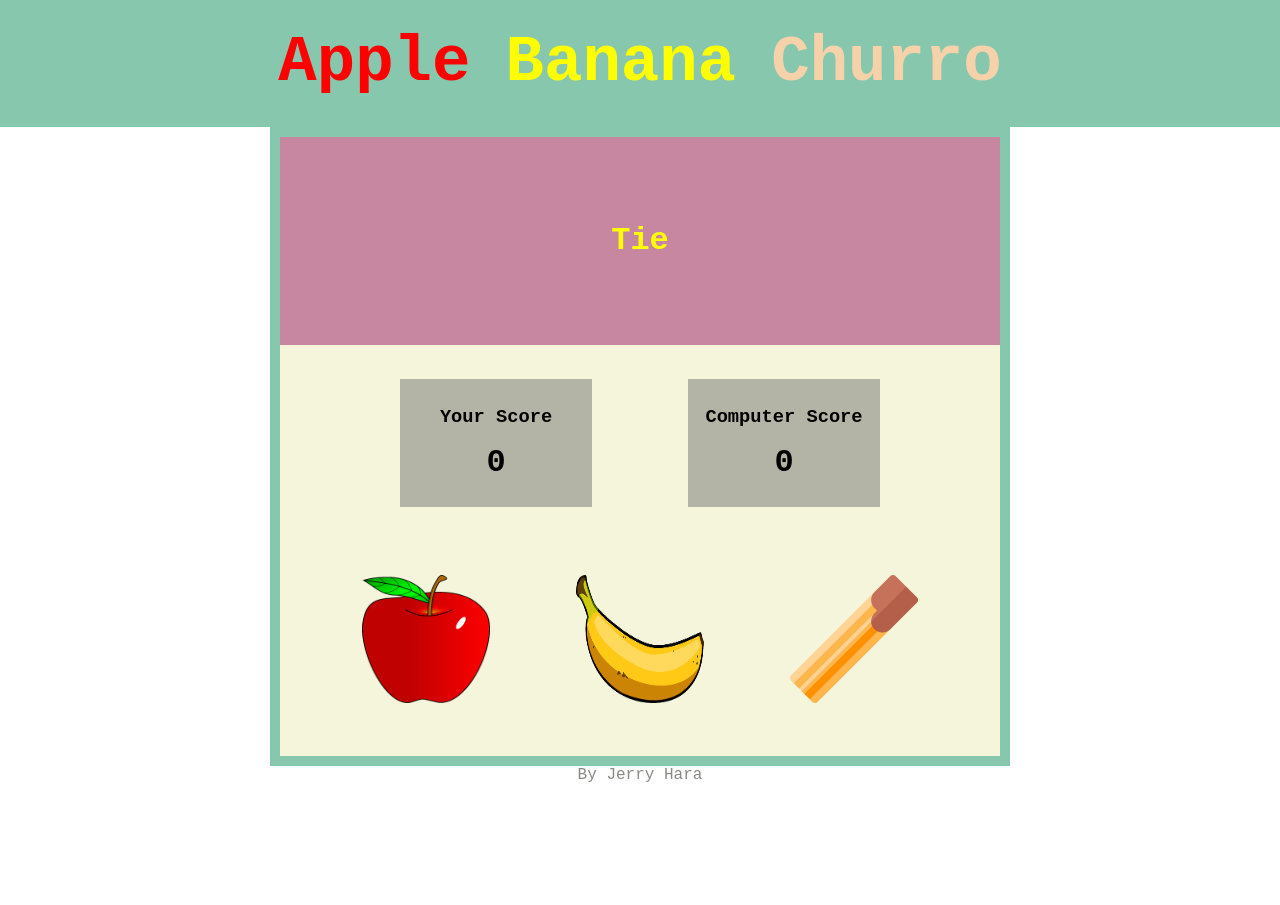
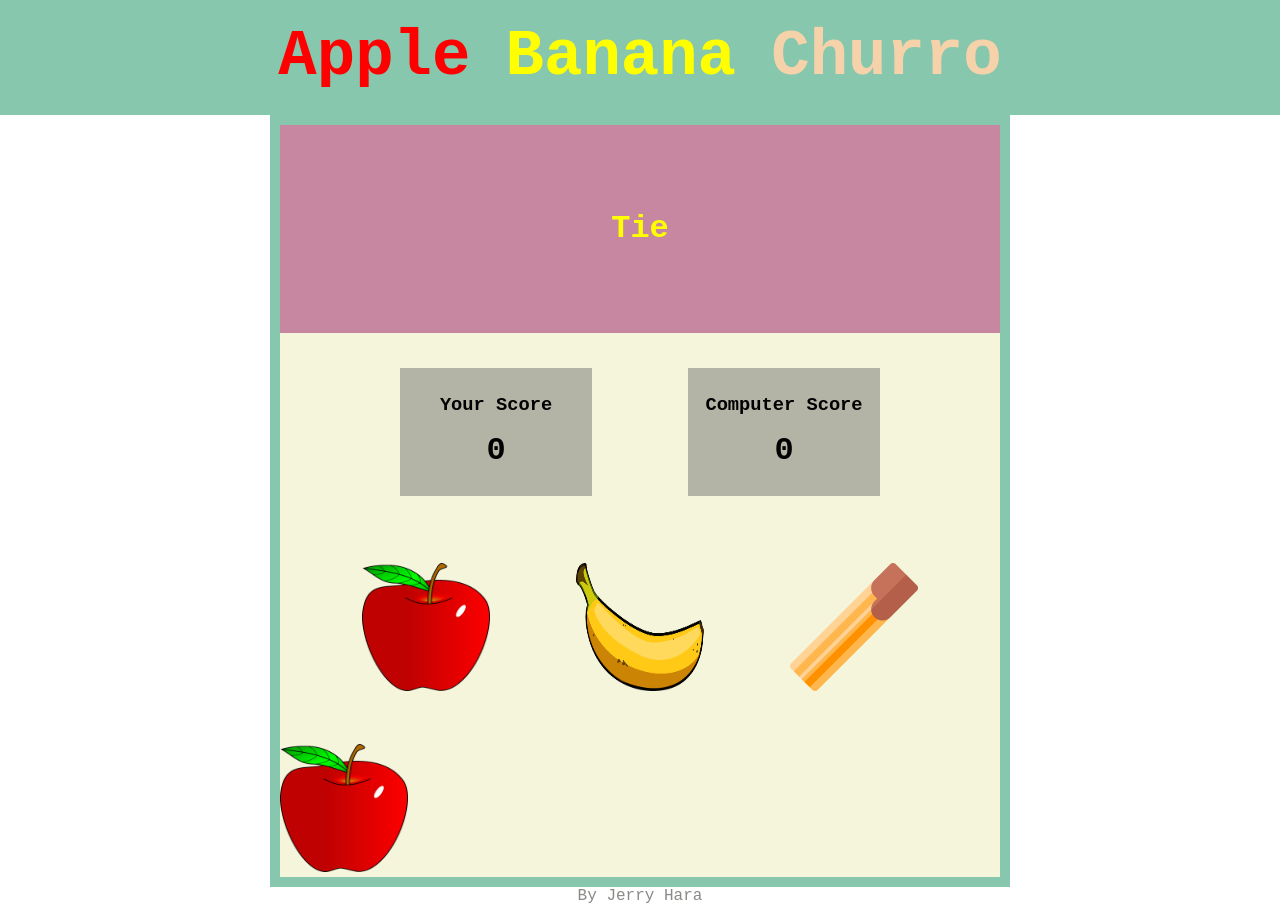
Before and after one commit to timeismonkey/rock-paper-scissors, a plain HTML site: page index.html in a window 1280 px wide. Both pictures are taken after a click on the button 426 px from the left and 640 px from the top of the page. Before the commit the page ends 800 px from the top, so only its background shows below. Drawn offline with Linux system fonts and the light colour scheme.

Commit message:
Added a tracker section in the HTML. It shows users what choices they made as well as the computer.

```diff
--- a/index.html
+++ b/index.html
@@ -39,6 +39,14 @@
                 <button id="banana-btn" class="choice grow"><img class="banana" src="./images/banana.png" alt="Banana"></button>
                 <button id="churro-btn" class="choice grow"><img class="churro" src="./images/churros.png" alt="Churro with chocolate on the end"></button>
             </div>
+            <div class="tracker">
+                <div class="player-tracker">
+
+                </div>
+                <div class="computer-tracker">
+
+                </div>
+            </div>
         </div>
         <div class="footer">
             <div class="signature">
--- a/script.js
+++ b/script.js
@@ -3,6 +3,11 @@ const resultContainer = document.querySelector(".result-container");
 const buttons = document.querySelectorAll(".choice");
 const playerScoreElement = document.querySelector(".player-score");
 const computerScoreElement = document.querySelector(".computer-score");
+const playerTracker = document.querySelector(".player-tracker");
+const computerTracker = document.querySelector(".computer-tracker");
+const appleImg = document.querySelector(".apple").outerHTML;
+const bananaImg = document.querySelector(".banana").outerHTML;
+const churroImg = document.querySelector(".churro").outerHTML;
 
 const resultElement = document.createElement("div");
 resultElement.className = "result";
@@ -53,6 +58,22 @@ function playRound(playerChoice, computerChoice) {
     }
     else {
         return "Tie";
+    }
+}
+
+// Update tracker
+function updateTracker(computerChoice, playerChoice) {
+    if ((computerChoice === "apple") || (playerChoice === "apple")) {
+        computerChoice === "apple" ? computerTracker.innerHTML += appleImg : playerTracker.innerHTML += appleImg;
+        return;
+    }
+    if ((computerChoice === "banana") || (playerChoice === "banana")) {
+        computerChoice === "banana" ? computerTracker.innerHTML += bananaImg : playerTracker.innerHTML += bananaImg;
+        return;
+    }
+    if ((computerChoice === "churro") || (playerChoice === "churro")) {
+        computerChoice === "churro" ? computerTracker.innerHTML += churroImg : playerTracker.innerHTML += churroImg;
+        return;
     }
 }
 
@@ -113,6 +134,9 @@ buttons.forEach((button) => {
         playerScoreElement.textContent = playerScore;
         computerScoreElement.textContent = computerScore;
 
+        // Update player/computer tracker
+        updateTracker(computerChoice, playerChoice);
+
         // Check if winner
         if (checkForWinner()) {
             setTimeout(() => {
```
